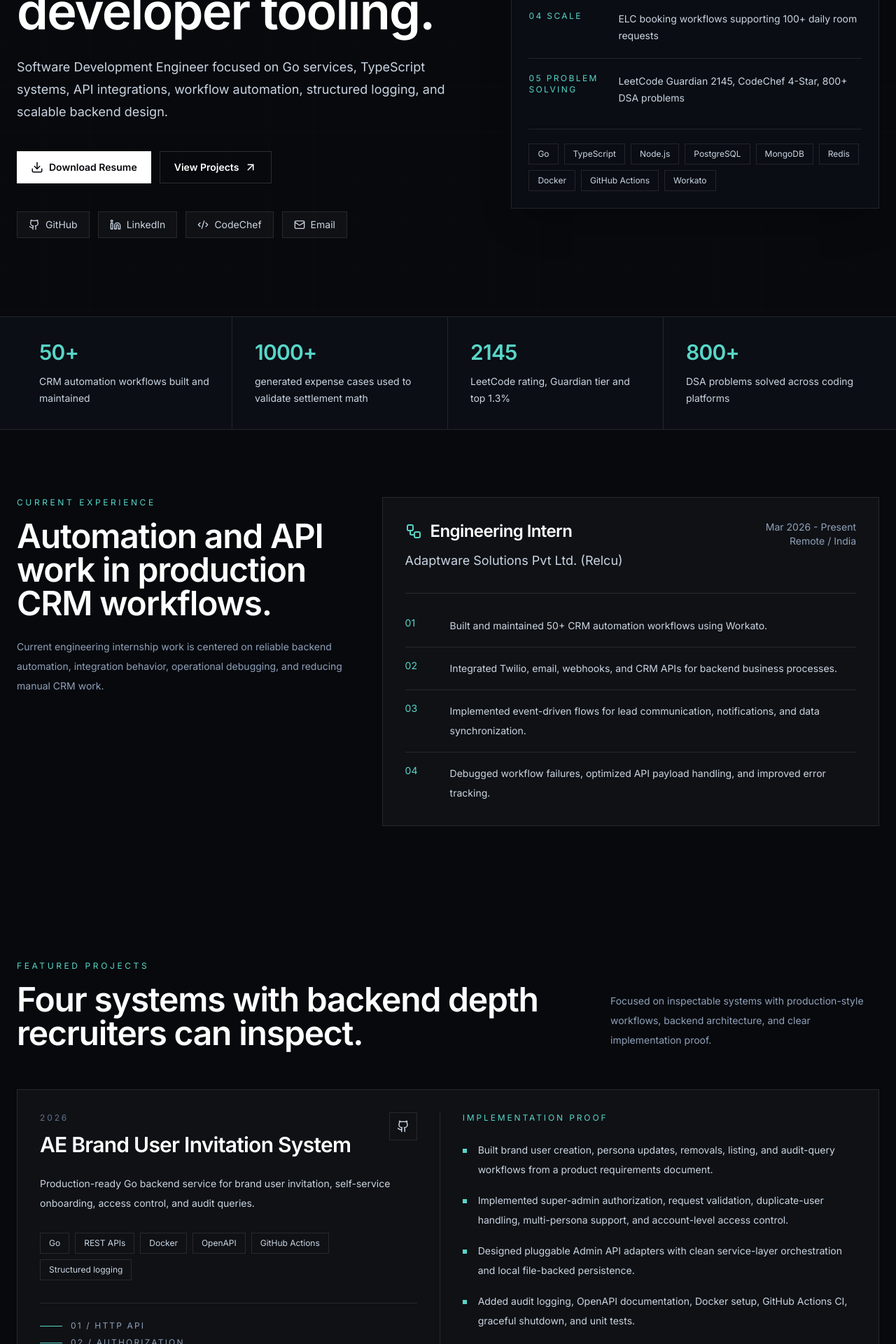
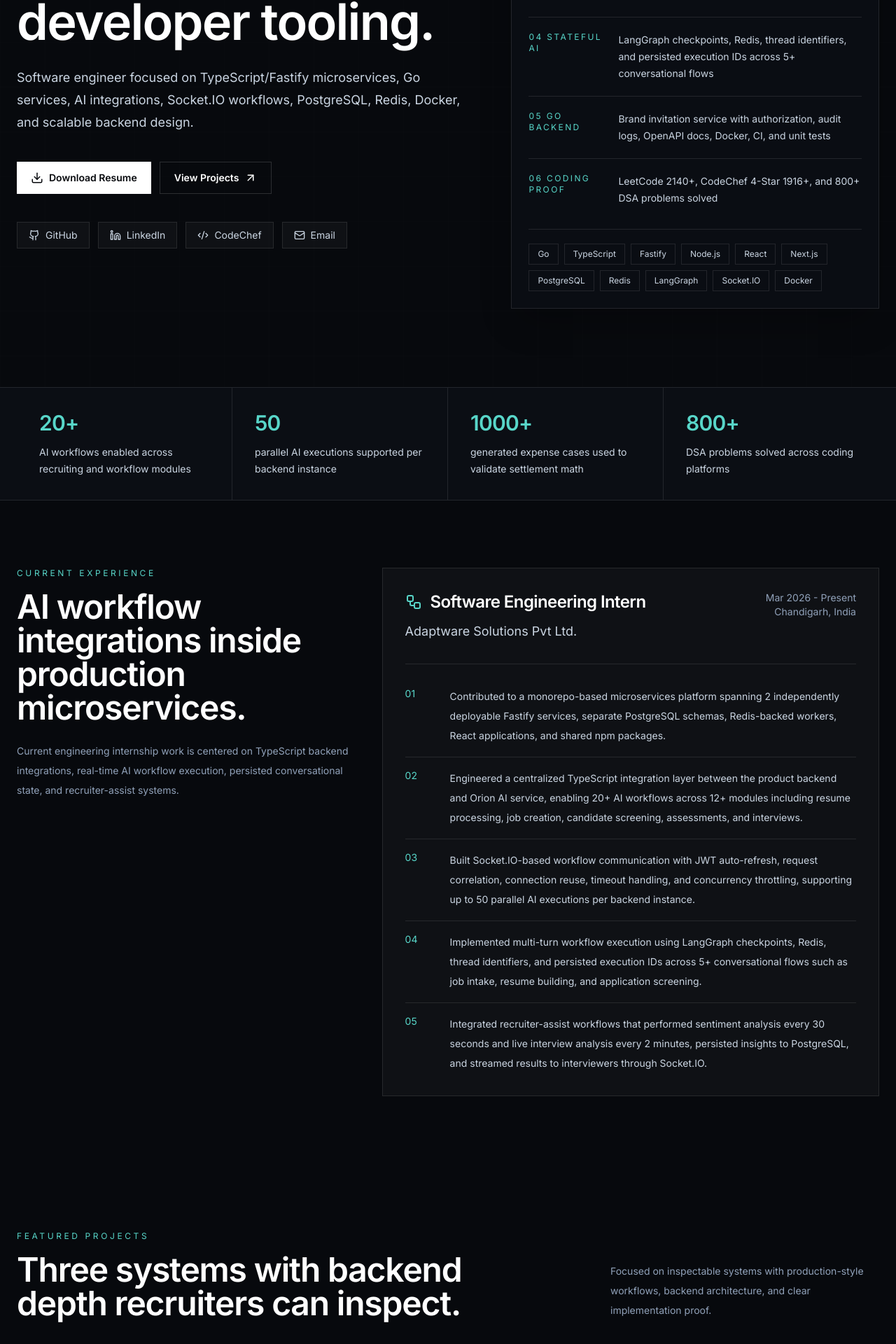
Before and after one commit to abhaybansal0322/portfolio, a Next.js app: page / in a window 1280 px wide. Shown: the part 580-2500 px from the top of the page at 70% size. Built offline with nearby package versions, Linux system fonts and the light colour scheme.

Commit message:
Align portfolio with latest resume

```diff
--- a/src/app/layout.tsx
+++ b/src/app/layout.tsx
@@ -10,7 +10,7 @@ const inter = Inter({ subsets: ["latin"] });
 export const metadata: Metadata = {
   title: "Abhay Bansal | Software Developer",
   description:
-    "Software developer focused on Go backend services, TypeScript systems, API integrations, automation, Docker, GitHub Actions, and strong problem solving.",
+    "Software developer focused on TypeScript/Fastify microservices, Go backend services, AI workflow integrations, Socket.IO, PostgreSQL, Redis, Docker, and strong problem solving.",
 };
 
 export default function RootLayout({
--- a/src/components/Achievements.tsx
+++ b/src/components/Achievements.tsx
@@ -4,10 +4,13 @@ import { motion } from "framer-motion";
 import { Trophy } from "lucide-react";
 
 const achievements = [
-    "INR 3 Lakh Merit Scholarship at Thapar University",
-    "Global Rank 25 in CodeChef Starters 216",
-    "Global Rank 181 in LeetCode Biweekly Contest 173",
-    "LeetCode Guardian 2145; CodeChef 4-Star, peak rating 1919",
+    "LeetCode Contest Rating 2140+ and CodeChef 4-Star Rating 1916+; solved 800+ DSA problems.",
+    "Global Rank 136 and 176 in LeetCode Weekly Contests, top 1% among 30,000+ participants.",
+    "Global Rank 25 in CodeChef Starters 216 Division 2 among 20,000+ participants.",
+    "INR 3 Lakh Merit Scholarship by Thapar University.",
+    "Algorithms and Data Structures Certification by Coding Ninjas.",
+    "AWS Academy Cloud Foundations.",
+    "AWS Academy Cloud Developing.",
 ];
 
 const Achievements = () => {
@@ -18,7 +21,7 @@ const Achievements = () => {
                     <div>
                         <p className="font-mono text-xs uppercase tracking-[0.3em] text-[#58d6c9]">Competitive proof</p>
                         <h2 className="mt-4 text-3xl font-semibold tracking-tight text-white md:text-5xl">
-                            Consistent problem-solving signal.
+                            Achievements and certifications from the resume.
                         </h2>
                     </div>
                 </div>
--- a/src/components/Contact.tsx
+++ b/src/components/Contact.tsx
@@ -8,7 +8,7 @@ const contactLinks = [
     { label: "Phone", value: "+91 8968916714", href: "tel:+918968916714", icon: Phone },
     { label: "LinkedIn", value: "abhay-bansal", href: "https://www.linkedin.com/in/abhay-bansal-44474a263/", icon: Linkedin },
     { label: "GitHub", value: "abhaybansal0322", href: "https://github.com/abhaybansal0322", icon: Github },
-    { label: "LeetCode", value: "abhaybansal_", href: "https://leetcode.com/u/abhaybansal_/", icon: Code2 },
+    { label: "LeetCode", value: "abhaybansal", href: "https://leetcode.com/u/abhaybansal/", icon: Code2 },
     { label: "CodeChef", value: "bansal03", href: "https://www.codechef.com/users/bansal03", icon: Trophy },
 ];
 
--- a/src/components/Experience.tsx
+++ b/src/components/Experience.tsx
@@ -4,10 +4,11 @@ import { motion } from "framer-motion";
 import { Workflow } from "lucide-react";
 
 const highlights = [
-    "Built and maintained 50+ CRM automation workflows using Workato.",
-    "Integrated Twilio, email, webhooks, and CRM APIs for backend business processes.",
-    "Implemented event-driven flows for lead communication, notifications, and data synchronization.",
-    "Debugged workflow failures, optimized API payload handling, and improved error tracking.",
+    "Contributed to a monorepo-based microservices platform spanning 2 independently deployable Fastify services, separate PostgreSQL schemas, Redis-backed workers, React applications, and shared npm packages.",
+    "Engineered a centralized TypeScript integration layer between the product backend and Orion AI service, enabling 20+ AI workflows across 12+ modules including resume processing, job creation, candidate screening, assessments, and interviews.",
+    "Built Socket.IO-based workflow communication with JWT auto-refresh, request correlation, connection reuse, timeout handling, and concurrency throttling, supporting up to 50 parallel AI executions per backend instance.",
+    "Implemented multi-turn workflow execution using LangGraph checkpoints, Redis, thread identifiers, and persisted execution IDs across 5+ conversational flows such as job intake, resume building, and application screening.",
+    "Integrated recruiter-assist workflows that performed sentiment analysis every 30 seconds and live interview analysis every 2 minutes, persisted insights to PostgreSQL, and streamed results to interviewers through Socket.IO.",
 ];
 
 const Experience = () => {
@@ -17,10 +18,10 @@ const Experience = () => {
                 <div>
                     <p className="font-mono text-xs uppercase tracking-[0.3em] text-[#58d6c9]">Current experience</p>
                     <h2 className="mt-4 text-3xl font-semibold tracking-tight text-white md:text-5xl">
-                        Automation and API work in production CRM workflows.
+                        AI workflow integrations inside production microservices.
                     </h2>
                     <p className="mt-6 max-w-xl text-sm leading-7 text-slate-400">
-                        Current engineering internship work is centered on reliable backend automation, integration behavior, operational debugging, and reducing manual CRM work.
+                        Current engineering internship work is centered on TypeScript backend integrations, real-time AI workflow execution, persisted conversational state, and recruiter-assist systems.
                     </p>
                 </div>
 
@@ -35,13 +36,13 @@ const Experience = () => {
                         <div>
                             <div className="flex items-center gap-3">
                                 <Workflow className="h-6 w-6 text-[#58d6c9]" />
-                                <h3 className="text-2xl font-semibold tracking-tight">Engineering Intern</h3>
+                                <h3 className="text-2xl font-semibold tracking-tight">Software Engineering Intern</h3>
                             </div>
-                            <p className="mt-3 text-lg text-slate-300">Adaptware Solutions Pvt Ltd. (Relcu)</p>
+                            <p className="mt-3 text-lg text-slate-300">Adaptware Solutions Pvt Ltd.</p>
                         </div>
                         <div className="font-mono text-sm text-slate-400 md:text-right">
                             <p>Mar 2026 - Present</p>
-                            <p>Remote / India</p>
+                            <p>Chandigarh, India</p>
                         </div>
                     </div>
 
--- a/src/components/Hero.tsx
+++ b/src/components/Hero.tsx
@@ -10,7 +10,7 @@ const profileLinks = [
     { label: "Email", href: "mailto:abhaybansalwork@gmail.com", icon: Mail },
 ];
 
-const stack = ["Go", "TypeScript", "Node.js", "PostgreSQL", "MongoDB", "Redis", "Docker", "GitHub Actions", "Workato"];
+const stack = ["Go", "TypeScript", "Fastify", "Node.js", "React", "Next.js", "PostgreSQL", "Redis", "LangGraph", "Socket.IO", "Docker"];
 
 const Hero = () => {
     return (
@@ -38,7 +38,7 @@ const Hero = () => {
                         transition={{ duration: 0.65, delay: 0.08 }}
                         className="mt-6 max-w-4xl text-5xl font-semibold tracking-tight text-white sm:text-6xl md:text-7xl"
                     >
-                        Abhay Bansal builds backend systems, automation, and AI-native developer tooling.
+                        Abhay Bansal builds backend systems, AI workflows, and developer tooling.
                     </motion.h1>
 
                     <motion.p
@@ -47,7 +47,7 @@ const Hero = () => {
                         transition={{ duration: 0.65, delay: 0.16 }}
                         className="mt-7 max-w-2xl text-lg leading-8 text-slate-300"
                     >
-                        Software Development Engineer focused on Go services, TypeScript systems, API integrations, workflow automation, structured logging, and scalable backend design.
+                        Software engineer focused on TypeScript/Fastify microservices, Go services, AI integrations, Socket.IO workflows, PostgreSQL, Redis, Docker, and scalable backend design.
                     </motion.p>
 
                     <motion.div
@@ -112,11 +112,12 @@ const Hero = () => {
 
                         <div className="space-y-5">
                             {[
-                                ["automation", "50+ Workato CRM workflows with Twilio, email, webhooks, and CRM APIs"],
+                                ["microservices", "Monorepo platform with 2 independently deployable Fastify services, PostgreSQL schemas, Redis workers, React apps, and shared npm packages"],
+                                ["ai workflows", "Centralized TypeScript integration layer enabling 20+ Orion AI workflows across 12+ recruiting and workflow modules"],
+                                ["real time", "Socket.IO workflow execution with JWT auto-refresh, request correlation, connection reuse, timeouts, and throttling for 50 parallel AI executions"],
+                                ["stateful ai", "LangGraph checkpoints, Redis, thread identifiers, and persisted execution IDs across 5+ conversational flows"],
                                 ["go backend", "Brand invitation service with authorization, audit logs, OpenAPI docs, Docker, CI, and unit tests"],
-                                ["systems", "Expense platform with penny-accurate settlements and service-based backend"],
-                                ["scale", "ELC booking workflows supporting 100+ daily room requests"],
-                                ["problem solving", "LeetCode Guardian 2145, CodeChef 4-Star, 800+ DSA problems"],
+                                ["coding proof", "LeetCode 2140+, CodeChef 4-Star 1916+, and 800+ DSA problems solved"],
                             ].map(([title, detail], index) => (
                                 <div key={title} className="grid grid-cols-[112px_1fr] gap-4 border-t border-white/10 pt-5 first:border-t-0 first:pt-0">
                                     <p className="font-mono text-xs uppercase tracking-[0.2em] text-[#58d6c9]">0{index + 1} {title}</p>
--- a/src/components/Metrics.tsx
+++ b/src/components/Metrics.tsx
@@ -3,9 +3,9 @@
 import { motion } from "framer-motion";
 
 const metrics = [
-    { value: "50+", label: "CRM automation workflows built and maintained" },
+    { value: "20+", label: "AI workflows enabled across recruiting and workflow modules" },
+    { value: "50", label: "parallel AI executions supported per backend instance" },
     { value: "1000+", label: "generated expense cases used to validate settlement math" },
-    { value: "2145", label: "LeetCode rating, Guardian tier and top 1.3%" },
     { value: "800+", label: "DSA problems solved across coding platforms" },
 ];
 
--- a/src/components/Projects.tsx
+++ b/src/components/Projects.tsx
@@ -1,19 +1,18 @@
 "use client";
 
 import { motion } from "framer-motion";
-import { ArrowUpRight, Github } from "lucide-react";
+import { Github } from "lucide-react";
 
 const projects = [
     {
         title: "AE Brand User Invitation System",
         year: "2026",
-        summary: "Production-ready Go backend service for brand user invitation, self-service onboarding, access control, and audit queries.",
-        stack: ["Go", "REST APIs", "Docker", "OpenAPI", "GitHub Actions", "Structured logging"],
+        summary: "Production-ready Go backend service for brand user invitation and self-service onboarding, supporting 6+ user-management operations.",
+        stack: ["Go", "REST APIs", "Docker", "OpenAPI", "GitHub Actions"],
         proof: [
-            "Built brand user creation, persona updates, removals, listing, and audit-query workflows from a product requirements document.",
-            "Implemented super-admin authorization, request validation, duplicate-user handling, multi-persona support, and account-level access control.",
-            "Designed pluggable Admin API adapters with clean service-layer orchestration and local file-backed persistence.",
-            "Added audit logging, OpenAPI documentation, Docker setup, GitHub Actions CI, graceful shutdown, and unit tests.",
+            "Built brand user invitation, self-service onboarding, and 6+ user-management operations.",
+            "Implemented authorization, request validation, duplicate-user handling, and multi-persona support.",
+            "Added audit logging, Docker setup, OpenAPI documentation, CI pipelines, and unit tests.",
         ],
         links: {
             code: "https://github.com/abhaybansal0322/AE-Brand-User-Invitation",
@@ -23,13 +22,12 @@ const projects = [
     {
         title: "DevSquad MCP",
         year: "2026",
-        summary: "TypeScript MCP server that turns vague coding prompts into safe, role-based execution workflows for AI coding agents.",
-        stack: ["TypeScript", "MCP SDK", "Node.js", "Zod", "Vitest", "JSON storage"],
+        summary: "NPM-based MCP server that converts vague coding prompts into structured workflows for Claude Code, Codex, Cursor, and Antigravity.",
+        stack: ["MCP Server", "TypeScript", "Node.js", "npm", "AI Agents"],
         proof: [
-            "Built deterministic prompt classification for implementation, discovery-first, and investigation-only workflows.",
-            "Modeled senior-dev roles across Architect, Backend, Frontend, Database, Testing, Reviewer, Investigation, and DevOps tasks.",
-            "Implemented local JSON workflow state with recovery from invalid data and atomic writes through temporary files.",
-            "Added rule-based review gates, final merge strategy output, verification checklists, and risk summaries without API keys or shell execution.",
+            "Built a prompt classification engine with 3 execution paths.",
+            "Added rule-based review gates for safer AI-assisted changes.",
+            "Covered risky domains including auth, payments, databases, deployments, and secrets.",
         ],
         links: {
             code: "https://github.com/abhaybansal0322/Devsquad",
@@ -39,35 +37,17 @@ const projects = [
     {
         title: "Smart Expense Splitter",
         year: "2026",
-        summary: "Full-stack expense management platform for precise group spending, settlement planning, authentication, and financial workflows.",
-        stack: ["Next.js", "TypeScript", "PostgreSQL", "Neon", "NextAuth", "Docker"],
+        summary: "Full-stack financial workflow platform supporting Equal, Exact, Percentage, and Itemized splits with precise settlement logic.",
+        stack: ["Next.js", "TypeScript", "PostgreSQL", "NextAuth", "Docker"],
         proof: [
-            "Engineered Equal, Exact, Percentage, and Itemized split workflows.",
+            "Engineered 4 split modes: Equal, Exact, Percentage, and Itemized.",
             "Validated penny-accurate settlement behavior across 1000+ generated expense cases.",
             "Implemented a greedy settlement algorithm to minimize transactions in complex groups.",
-            "Used service-based backend architecture with API routes, PostgreSQL, auth, and Dockerized deployment.",
         ],
         links: {
             code: "https://github.com/abhaybansal0322/smart-expense-splitter",
         },
         diagram: ["API routes", "Services", "PostgreSQL", "Settlement engine"],
-    },
-    {
-        title: "ELC (I-Qube) Connect",
-        year: "2025",
-        summary: "Backend-driven room booking and resource workflow system for educational center operations.",
-        stack: ["Next.js", "TypeScript", "MongoDB", "Node.js", "Redis", "AWS EC2"],
-        proof: [
-            "Designed room booking workflows handling 100+ daily requests.",
-            "Built role-based access for Super Admin, Admin, and Faculty users with JWT authentication.",
-            "Optimized backend performance using Redis caching and efficient MongoDB queries.",
-            "Deployed the full-stack application on AWS EC2 with Nginx and PM2.",
-        ],
-        links: {
-            demo: "https://elc-connect-y33t.vercel.app/",
-            code: "https://github.com/aryansharma19992e/ELC-CONNECT",
-        },
-        diagram: ["Faculty", "Booking API", "RBAC", "Redis cache", "MongoDB"],
     },
 ];
 
@@ -79,7 +59,7 @@ const Projects = () => {
                     <div className="max-w-3xl">
                         <p className="font-mono text-xs uppercase tracking-[0.3em] text-[#58d6c9]">Featured projects</p>
                         <h2 className="mt-4 text-3xl font-semibold tracking-tight md:text-5xl">
-                            Four systems with backend depth recruiters can inspect.
+                            Three systems with backend depth recruiters can inspect.
                         </h2>
                     </div>
                     <p className="max-w-sm text-sm leading-7 text-slate-400">
@@ -104,17 +84,6 @@ const Projects = () => {
                                         <h3 className="mt-3 text-2xl font-semibold tracking-tight md:text-3xl">{project.title}</h3>
                                     </div>
                                     <div className="flex gap-2">
-                                        {project.links.demo && (
-                                            <a
-                                                href={project.links.demo}
-                                                target="_blank"
-                                                rel="noopener noreferrer"
-                                                aria-label={`${project.title} demo`}
-                                                className="inline-flex h-10 w-10 items-center justify-center border border-white/10 text-slate-300 transition hover:border-white/30 hover:text-white"
-                                            >
-                                                <ArrowUpRight size={18} />
-                                            </a>
-                                        )}
                                         <a
                                             href={project.links.code}
                                             target="_blank"
--- a/src/components/Skills.tsx
+++ b/src/components/Skills.tsx
@@ -1,7 +1,7 @@
 "use client";
 
 import { motion } from "framer-motion";
-import { Cloud, Code2, Database, Server } from "lucide-react";
+import { Bot, Cloud, Code2, Server } from "lucide-react";
 
 const skillGroups = [
     {
@@ -10,19 +10,19 @@ const skillGroups = [
         items: ["C++", "Go", "TypeScript", "JavaScript", "SQL"],
     },
     {
-        title: "Backend & Systems",
+        title: "Backend & Frameworks",
         icon: Server,
-        items: ["Go HTTP Services", "Node.js", "REST APIs", "API Integrations", "Webhooks", "Workato", "Redis"],
+        items: ["Node.js", "Fastify", "Go HTTP Services", "REST APIs", "React", "Next.js"],
     },
     {
-        title: "Data",
-        icon: Database,
-        items: ["PostgreSQL", "Neon", "MongoDB", "SQL design"],
+        title: "AI & Realtime",
+        icon: Bot,
+        items: ["LangChain", "LangGraph", "Socket.IO", "AI Agents", "JWT refresh", "Concurrency throttling"],
     },
     {
-        title: "Cloud & DevOps",
+        title: "Data & Platforms",
         icon: Cloud,
-        items: ["Docker", "GitHub Actions", "AWS EC2", "AWS S3", "Nginx", "Git", "CI/CD", "Unit Testing"],
+        items: ["PostgreSQL", "MongoDB", "Redis", "Docker", "GitHub Actions", "AWS EC2", "AWS S3", "Git"],
     },
 ];
 
```
